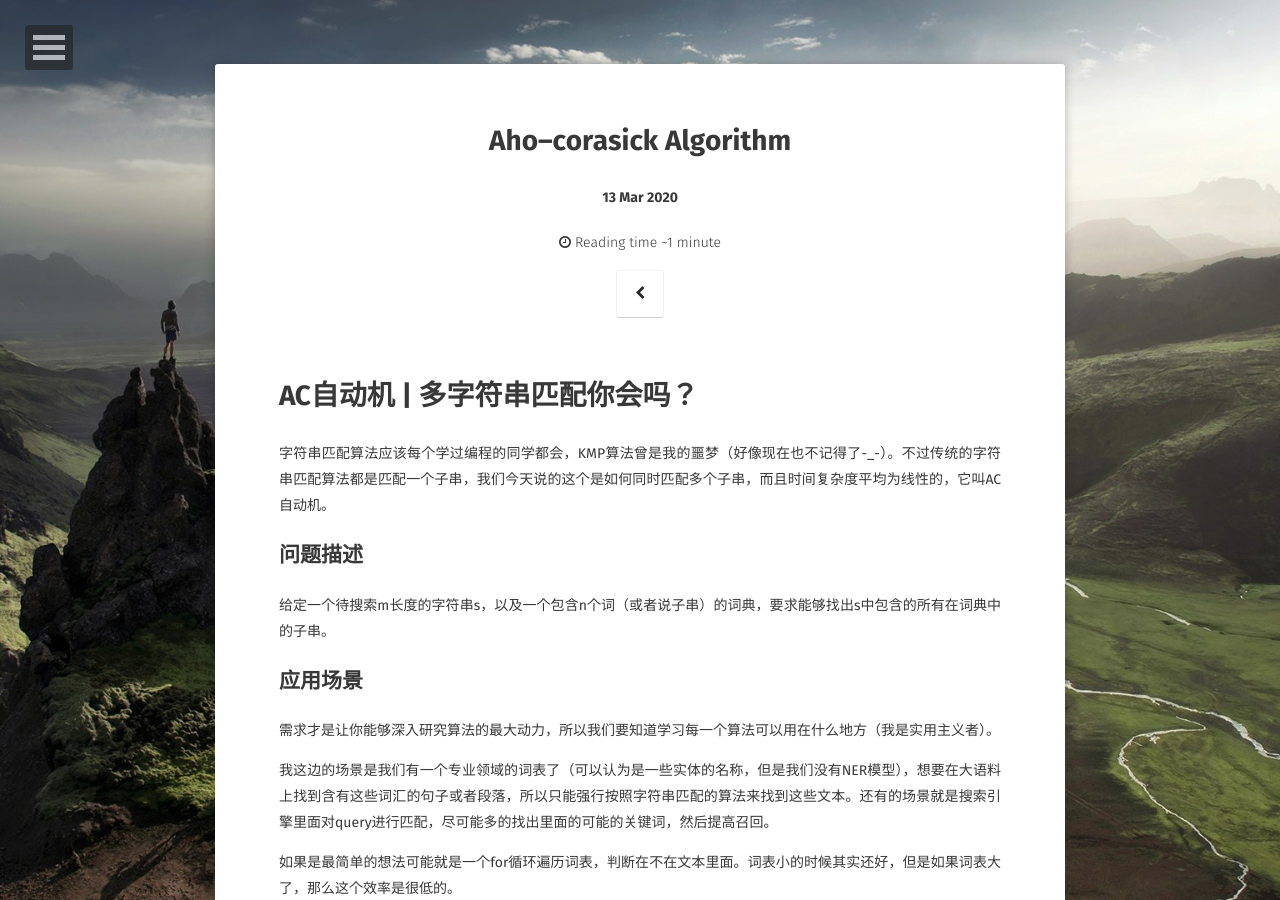
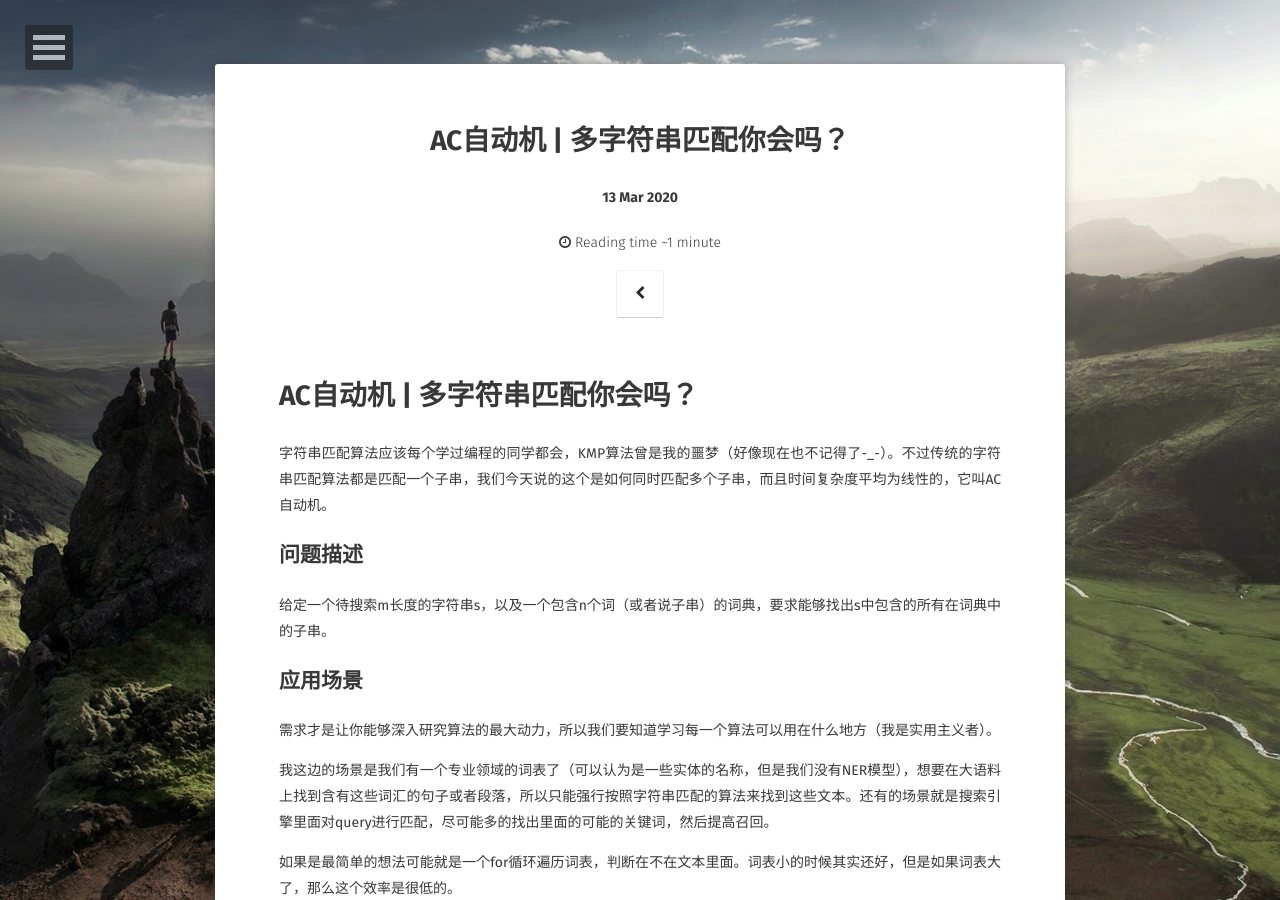
Before and after one commit to xueyouluo/xueyouluo.github.io, a Jekyll site: the page built from _posts/2020-03-13-Aho–Corasick-algorithm.md, in a window 1280 px wide and 900 px high. Built offline with Jekyll 4.4.1, drawn with Linux system fonts in a browser that asks for light colours; some web fonts are replaced; our own code applies the rules of GitHub Pages for plain Markdown files; comment, search, counter and statistics services are not loaded; some of the changed text lies outside the part shown.

Commit message:
Update 2020-03-13-Aho–Corasick-algorithm.md

```diff
--- a/_posts/2020-03-13-Aho–Corasick-algorithm.md
+++ b/_posts/2020-03-13-Aho–Corasick-algorithm.md
@@ -1,3 +1,12 @@
+---
+layout: post
+title: "AC自动机 | 多字符串匹配你会吗？"
+date: 2020-03-13
+excerpt: "ac自动机算法"
+tags: [Aho–Corasick,algorithm,string search]
+comments: true
+---
+
 # AC自动机 | 多字符串匹配你会吗？
 
 字符串匹配算法应该每个学过编程的同学都会，KMP算法曾是我的噩梦（好像现在也不记得了-_-）。不过传统的字符串匹配算法都是匹配一个子串，我们今天说的这个是如何同时匹配多个子串，而且时间复杂度平均为线性的，它叫AC自动机。
@@ -32,7 +41,7 @@
 
 假设我们的字典包含这些词`{a,ab,bab,bc,bca,c,caa}`，待匹配的字符串是`abccab`。构建的trie如下所示：
 
-![ac-trie](1024px-Ahocorasick.svg.png)
+![ac-trie]({{ site.url }}/assets/img/1024px-Ahocorasick.svg.png)
 
 目前我们只关心黑色的箭头，因为这个代表普通的trie树结构。现在开始从字符串`i=0`的字符开始匹配，trie从root节点开始`a,ab`你可以匹配到，但是到`c`的时候你发现匹配失败了，这时候正常的话你需要将`i+=1`从下一个字符开始匹配，trie又开始从root匹配。但是这里的问题是，我们已经匹配过`ab`了，说明下一个字符肯定是`b`，我们完全没有必要再从trie的root开始匹配，这时候我们从root下面的`b`节点开始匹配就好了，也就是失配指针（图中蓝色的箭头）指向的地方。
 
```
